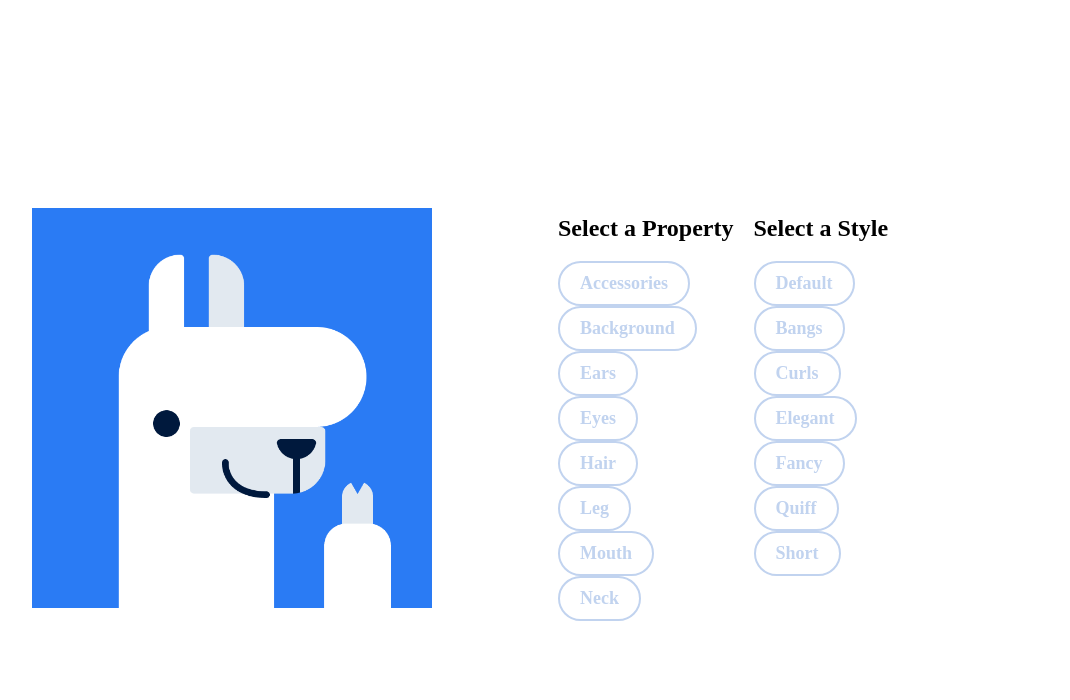
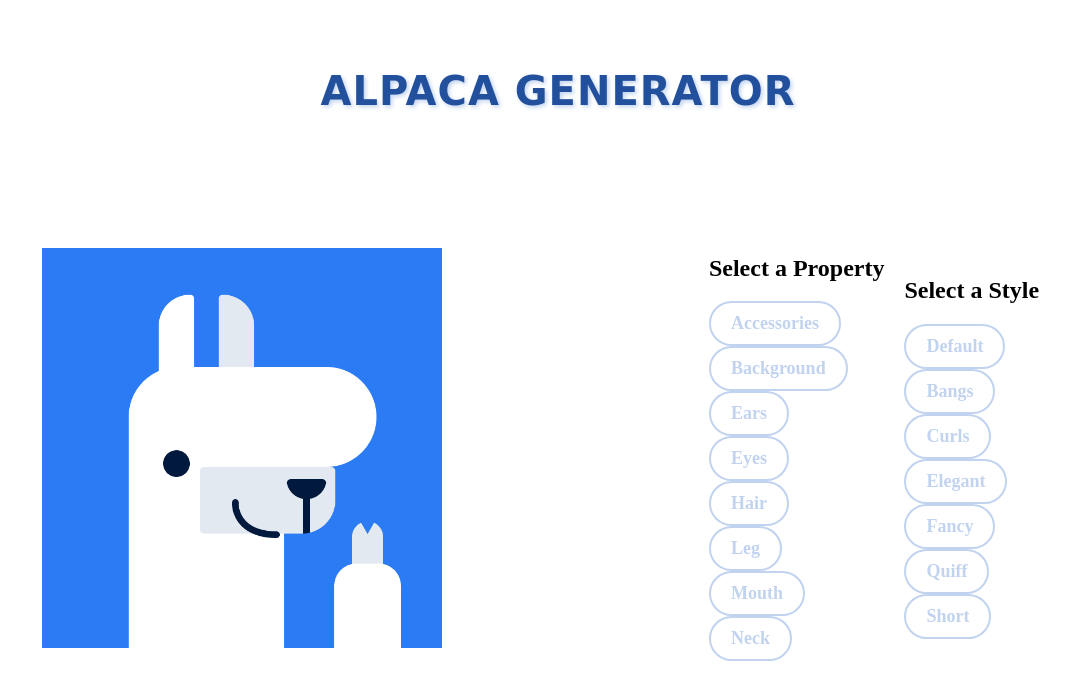
Before and after one commit to rubbertoe94/alpaca-generator, an Angular app: page / in a window 1280 px wide. Shown: the top 700 px of the page, without its empty margins (82-1152 px from the left). Built offline with nearby package versions, Linux system fonts and the light colour scheme.

Commit message:
title centered, css reworked

```diff
--- a/src/app/app.component.css
+++ b/src/app/app.component.css
@@ -1,20 +1,50 @@
+body {
+  margin: 0; /* Remove default margin */
+  padding: 0; /* Remove default padding */
+  background-color: #717f04; /* Set your desired background color */
+  font-family: -apple-system, BlinkMacSystemFont, "Segoe UI", Roboto, "Helvetica Neue", Arial, sans-serif; /* Example of a nice font stack */
+}
+
 
 .app-container {
   display: flex;
-  flex-direction: row; /* Align children side by side */
+  flex-direction: row;
+  align-items: center;
+  justify-content: flex-start;
   width: 100%;
-  height: 100vh; /* Adjust to fit the viewport height */
-  align-items: center; /* Center items vertically */
-  justify-content: center; /* Center items horizontally */
+  height: 100vh;
+  padding-top: 40px;
+  position: relative;
+}
+
+.header-title {
+  position: absolute;
+  text-align: center;
+  top: 0;
+  left: 50%;
+  transform: translateX(-50%);
+  width: 100%;
+  margin-top: 60px;
+  font-family: 'Comic Sans MS', cursive, sans-serif;
+  font-size: 2.5rem;
+  color: #23509c;
+  text-shadow: 2px 2px 4px #c1d3ef;
+  letter-spacing: 1px;
+  text-transform: uppercase;
 }
 
 
+.img-container, .selection-section {
+  display: flex;
+  justify-content: center;
+  align-items: center;
+}
 
   .img-container {
     flex: 1;
     position: relative;
     max-width: 50%;
-    height: 100%;
+    max-height: calc(50vh - 20px);
   }
 
   .background, .foreground {
@@ -23,7 +53,7 @@
     left: 50%;
     transform: translate(-50%, -50%);
     max-width: max-content;
-    max-height: 100%; /* Adjust the max-height to fit within the container */
+    max-height: 100%;
     z-index: 1;
   }
 
@@ -46,11 +76,10 @@
   .selection-section {
     flex: 1;
     display: flex;
-    flex-direction:row; /* Organize content vertically */
+    flex-direction:row;
     max-width: 50%;
-    /* Adjust layout and spacing */
-    gap: 20px; /* Adjust gap for better spacing */
-    padding: 20px; /* Add padding for better spacing */
+    gap: 20px;
+    max-height: calc(50vh - 20px);
   }
 
   .radio-group1 {
--- a/src/app/app.component.html
+++ b/src/app/app.component.html
@@ -1,5 +1,5 @@
 <div class="app-container">
-
+<h1 class="header-title">Alpaca Generator</h1>
     <div class="img-container">
             <img [src]=' "assets/backgrounds/" + alpaca.background + ".png" ' alt="background image" class="background">
             <img [src]='  "assets/ears/" + alpaca.ears + ".png"  ' alt="ears image" class="foreground">
--- a/src/index.html
+++ b/src/index.html
@@ -6,6 +6,9 @@
   <base href="/">
   <meta name="viewport" content="width=device-width, initial-scale=1">
   <link rel="icon" type="image/x-icon" href="favicon.ico">
+  <link rel="stylesheet" href="styles.css">
+
+
 </head>
 <body>
   <app-root></app-root>
```
